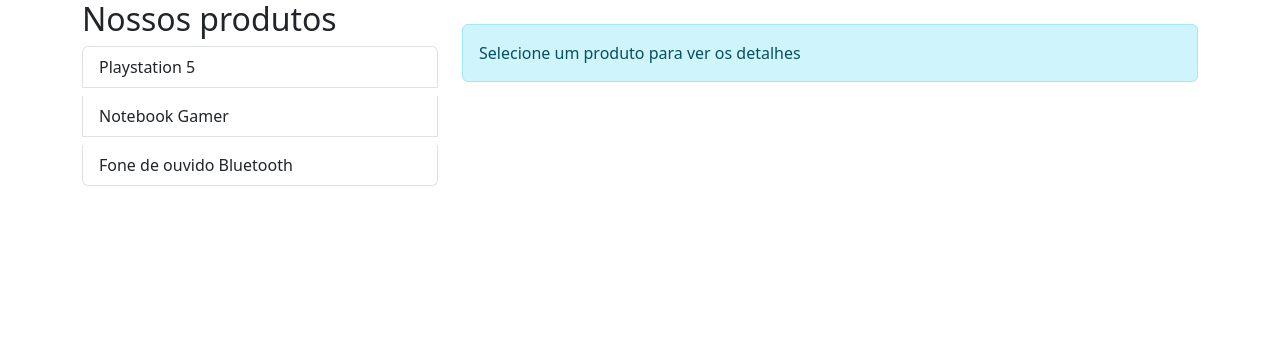
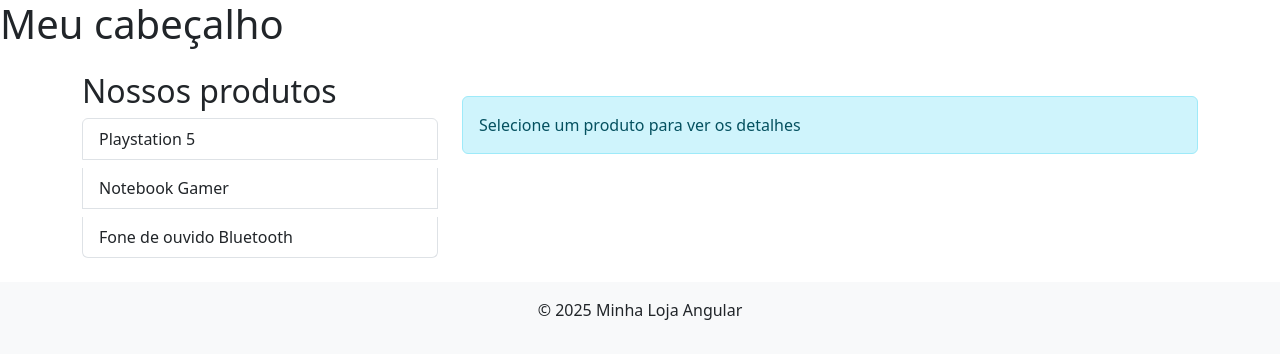
Before and after one commit to roofranklin/loja-angular-1433, an Angular app: page / in a window 1280 px wide. Shown: the top 358 px of the page. Built offline with nearby package versions, Linux system fonts and the light colour scheme.

Commit message:
criação de rotas

```diff
--- a/src/app/app.component.html
+++ b/src/app/app.component.html
@@ -1,4 +1,9 @@
-<div class="container">
-    <app-product-list></app-product-list>
-</div>
-<router-outlet />
+<header>
+    <h1>Meu cabeçalho</h1>
+</header>
+<main class="container mt-4">
+    <router-outlet></router-outlet>
+</main>
+<footer class="bg-light text-center py-3 mt-4">
+    <p>&copy; 2025 Minha Loja Angular</p>
+</footer>
--- a/src/app/app.component.ts
+++ b/src/app/app.component.ts
@@ -1,10 +1,9 @@
 import { Component } from '@angular/core';
 import { RouterOutlet } from '@angular/router';
-import { ProductListComponent } from "./components/product-list/product-list.component";
 
 @Component({
   selector: 'app-root',
-  imports: [RouterOutlet, ProductListComponent],
+  imports: [RouterOutlet],
   templateUrl: './app.component.html',
   styleUrl: './app.component.css'
 })
--- a/src/app/app.routes.ts
+++ b/src/app/app.routes.ts
@@ -1,3 +1,9 @@
 import { Routes } from '@angular/router';
 
-export const routes: Routes = [];
+import { ProductListComponent } from './components/product-list/product-list.component';
+import { ProductDetailComponent } from './components/product-detail/product-detail.component';
+
+export const routes: Routes = [
+    { path: '', component: ProductListComponent },
+    { path: 'produto/:id', component: ProductDetailComponent }
+];
```
